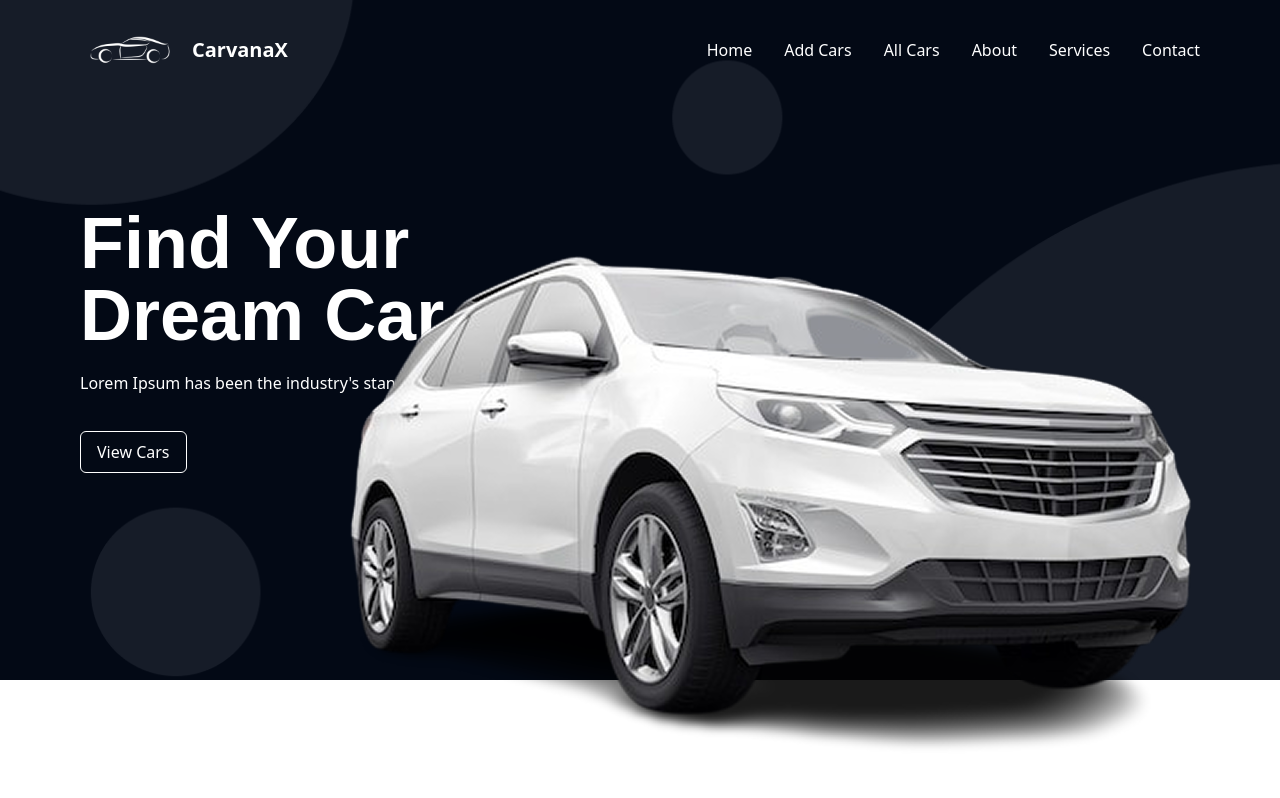
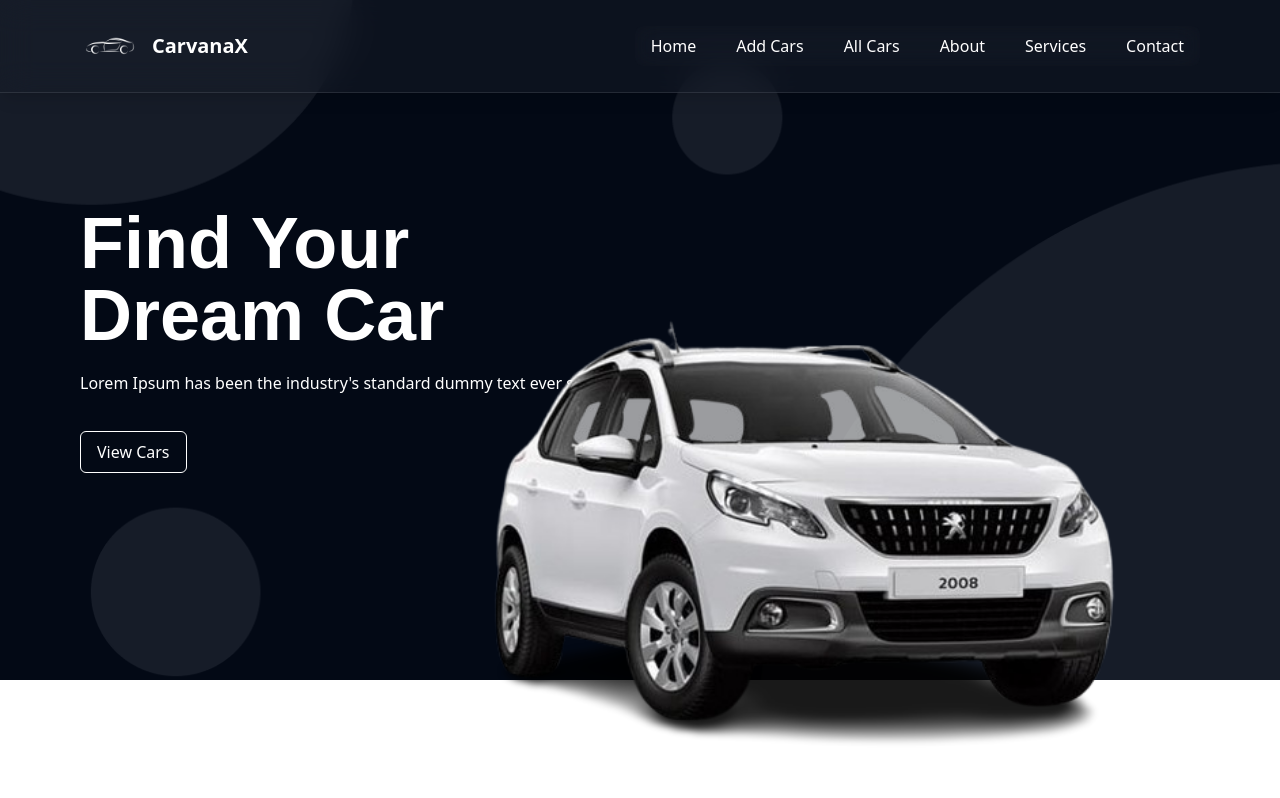
Before and after one commit to ahrafi16/CarvanaX-client, a React (Vite) app: page / in a window 1280 px wide. Shown: the top 798 px of the page. Built offline with nearby package versions, Linux system fonts and the light colour scheme; a web font is replaced by a local one.

Commit message:
Added the header fixed version

```diff
--- a/src/Components/Banner.jsx
+++ b/src/Components/Banner.jsx
@@ -27,7 +27,7 @@ const Banner = () => {
             <img
                 src="/banner_car.png"
                 alt="Banner Car"
-                className="absolute -bottom-30 right-5 md:right-15"
+                className="absolute md:w-2/3 -bottom-30 right-5 md:right-15"
             />
         </div>
     );
--- a/src/Components/FeatureCars.jsx
+++ b/src/Components/FeatureCars.jsx
@@ -4,27 +4,27 @@ const FeatureCars = () => {
         {
             "id": 1,
             "name": "Sedan",
-            "icon": "../../public/car_logo (1).png"
+            "icon": "/car_logo (1).png"
         },
         {
             "id": 2,
             "name": "Cabriolet",
-            "icon": "../../public/car_logo (2).png"
+            "icon": "/car_logo (2).png"
         },
         {
             "id": 3,
             "name": "Coupe",
-            "icon": "../../public/car_logo (3).png"
+            "icon": "/car_logo (3).png"
         },
         {
             "id": 4,
             "name": "SUV",
-            "icon": "../../public/car_logo (4).png"
+            "icon": "/car_logo (4).png"
         },
         {
             "id": 5,
             "name": "Micro",
-            "icon": "../../public/car_logo (5).png"
+            "icon": "/car_logo (5).png"
         },
     ];
     return (
--- a/src/Components/Footer.jsx
+++ b/src/Components/Footer.jsx
@@ -39,9 +39,9 @@ const Footer = () => {
                     <p className="font-medium text-white">
                         (456) 789-12301
                     </p>
-                    <p>info@modrino.co.uk</p>
-                    <p>South 13th Street</p>
-                    <p>New York, America</p>
+                    <p>info@carvanax.co.bd</p>
+                    <p>Pollibidyut,Savar</p>
+                    <p>Dhaka, Bangladesh</p>
                 </div>
 
             </div>
--- a/src/Components/Header.jsx
+++ b/src/Components/Header.jsx
@@ -1,36 +1,128 @@
 import { Link } from "react-router-dom";
+import { useState } from "react";
 
 const Header = () => {
+    const [isMenuOpen, setIsMenuOpen] = useState(false);
+
+    const toggleMenu = () => {
+        setIsMenuOpen(!isMenuOpen);
+    };
+
+    const closeMenu = () => {
+        setIsMenuOpen(false);
+    };
+
     return (
-        <nav className="bg-neutral-primary text-white fixed w-full z-20 top-0 start-0">
-            <div className="flex flex-wrap items-center justify-between mx-auto px-6 md:px-20">
-                <Link to="/" className="flex items-center space-x-3 rtl:space-x-reverse">
-                    <img src="/car_logo.png" className="w-25 brightness-0 invert" alt="CarvanaX Logo" />
-                    <span className="self-center text-xl text-heading font-semibold whitespace-nowrap">CarvanaX</span>
+        <nav className="bg-[#161C28]/50 backdrop-blur-lg text-white fixed w-full z-20 top-0 start-0 border-b border-white/10 shadow-lg">
+            <div className="flex flex-wrap items-center justify-between mx-auto px-6 md:px-20 py-4">
+                {/* Logo */}
+                <Link
+                    to="/"
+                    className="flex items-center space-x-3 rtl:space-x-reverse transition-transform hover:scale-105 duration-300"
+                    onClick={closeMenu}
+                >
+                    <img
+                        src="/car_logo.png"
+                        className="w-15 h-15 brightness-0 invert"
+                        alt="CarvanaX Logo"
+                    />
+                    <span className="self-center text-xl text-heading font-semibold whitespace-nowrap">
+                        CarvanaX
+                    </span>
                 </Link>
-                <button data-collapse-toggle="navbar-default" type="button" className="inline-flex items-center p-2 w-10 h-10 justify-center text-sm text-body rounded-base md:hidden hover:bg-neutral-secondary-soft hover:text-heading focus:outline-none focus:ring-2 focus:ring-neutral-tertiary" aria-controls="navbar-default" aria-expanded="false">
+
+                {/* Mobile Menu Button */}
+                <button
+                    onClick={toggleMenu}
+                    type="button"
+                    className="inline-flex items-center p-2 w-10 h-10 justify-center text-sm text-white rounded-lg md:hidden hover:bg-white/10 focus:outline-none focus:ring-2 focus:ring-white/20 transition-all duration-300"
+                    aria-controls="navbar-default"
+                    aria-expanded={isMenuOpen}
+                    aria-label="Toggle navigation menu"
+                >
                     <span className="sr-only">Open main menu</span>
-                    <svg className="w-6 h-6" aria-hidden="true" xmlns="http://www.w3.org/2000/svg" width="24" height="24" fill="none" viewBox="0 0 24 24"><path stroke="currentColor" strokeLinecap="round" strokeWidth="2" d="M5 7h14M5 12h14M5 17h14" /></svg>
+                    {/* Hamburger Icon with Animation */}
+                    <div className="w-6 h-5 flex flex-col justify-between">
+                        <span
+                            className={`w-full h-0.5 bg-white transition-all duration-300 ${
+                                isMenuOpen ? 'rotate-45 translate-y-2' : ''
+                            }`}
+                        />
+                        <span
+                            className={`w-full h-0.5 bg-white transition-all duration-300 ${
+                                isMenuOpen ? 'opacity-0' : ''
+                            }`}
+                        />
+                        <span
+                            className={`w-full h-0.5 bg-white transition-all duration-300 ${
+                                isMenuOpen ? '-rotate-45 -translate-y-2' : ''
+                            }`}
+                        />
+                    </div>
                 </button>
-                <div className="hidden w-full md:block md:w-auto" id="navbar-default">
-                    <ul className="font-medium flex flex-col p-4 md:p-0 mt-4 border border-default rounded-base bg-neutral-secondary-soft md:flex-row md:space-x-8 rtl:space-x-reverse md:mt-0 md:border-0 md:bg-neutral-primary">
+
+                {/* Navigation Menu */}
+                <div
+                    className={`${
+                        isMenuOpen ? 'block' : 'hidden'
+                    } w-full md:block md:w-auto transition-all duration-300 ease-in-out`}
+                    id="navbar-default"
+                >
+                    <ul className="font-medium flex flex-col p-4 md:p-0 mt-4 border border-white/10 rounded-lg bg-neutral-primary/90 backdrop-blur-md md:flex-row md:space-x-2 rtl:space-x-reverse md:mt-0 md:border-0">
                         <li>
-                            <Link to="/" className="block py-2 px-3 bg-brand rounded md:bg-transparent md:text-fg-brand md:p-0" aria-current="page">Home</Link>
+                            <Link
+                                to="/"
+                                className="block py-2 px-4 rounded-lg transition-all duration-300 hover:bg-white hover:text-[#161C28] hover:shadow-lg hover:scale-105 active:scale-95"
+                                aria-current="page"
+                                onClick={closeMenu}
+                            >
+                                Home
+                            </Link>
                         </li>
                         <li>
-                            <Link to="/addcar" className="block py-2 px-3 text-heading rounded hover:bg-neutral-tertiary md:hover:bg-transparent md:border-0 md:hover:text-fg-brand md:p-0">Add Cars</Link>
+                            <Link
+                                to="/addcar"
+                                className="block py-2 px-4 rounded-lg transition-all duration-300 hover:bg-white hover:text-[#161C28] hover:shadow-lg hover:scale-105 active:scale-95"
+                                onClick={closeMenu}
+                            >
+                                Add Cars
+                            </Link>
                         </li>
                         <li>
-                            <Link to="/allcars" className="block py-2 px-3 text-heading rounded hover:bg-neutral-tertiary md:hover:bg-transparent md:border-0 md:hover:text-fg-brand md:p-0">All Cars</Link>
+                            <Link
+                                to="/allcars"
+                                className="block py-2 px-4 rounded-lg transition-all duration-300 hover:bg-white hover:text-[#161C28] hover:shadow-lg hover:scale-105 active:scale-95"
+                                onClick={closeMenu}
+                            >
+                                All Cars
+                            </Link>
                         </li>
                         <li>
-                            <a href="#" className="block py-2 px-3 text-heading rounded hover:bg-neutral-tertiary md:hover:bg-transparent md:border-0 md:hover:text-fg-brand md:p-0">About</a>
+                            <a
+                                href="#about"
+                                className="block py-2 px-4 rounded-lg transition-all duration-300 hover:bg-white hover:text-[#161C28] hover:shadow-lg hover:scale-105 active:scale-95"
+                                onClick={closeMenu}
+                            >
+                                About
+                            </a>
                         </li>
                         <li>
-                            <a href="#" className="block py-2 px-3 text-heading rounded hover:bg-neutral-tertiary md:hover:bg-transparent md:border-0 md:hover:text-fg-brand md:p-0">Services</a>
+                            <a
+                                href="#services"
+                                className="block py-2 px-4 rounded-lg transition-all duration-300 hover:bg-white hover:text-[#161C28] hover:shadow-lg hover:scale-105 active:scale-95"
+                                onClick={closeMenu}
+                            >
+                                Services
+                            </a>
                         </li>
                         <li>
-                            <a href="#" className="block py-2 px-3 text-heading rounded hover:bg-neutral-tertiary md:hover:bg-transparent md:border-0 md:hover:text-fg-brand md:p-0">Contact</a>
+                            <a
+                                href="#contact"
+                                className="block py-2 px-4 rounded-lg transition-all duration-300 hover:bg-white hover:text-[#161C28] hover:shadow-lg hover:scale-105 active:scale-95"
+                                onClick={closeMenu}
+                            >
+                                Contact
+                            </a>
                         </li>
                     </ul>
                 </div>
--- a/src/Components/OurServices.jsx
+++ b/src/Components/OurServices.jsx
@@ -2,7 +2,7 @@
 
 const OurServices = () => {
     return (
-        <div className="px-6 md:px-20 my-30">
+        <div className="px-6 md:px-20 my-30" id="services">
             <h2 className="text-6xl sansita-black-italic text-center mb-6">Our Services</h2>
             <div className="grid md:grid-cols-12 gap-5">
                 <div className="bg-[#161C28] rounded-xl text-white col-span-12 md:col-span-4 flex flex-col justify-center items-start p-5 gap-5">
@@ -13,10 +13,10 @@ const OurServices = () => {
                     </button>
                 </div>
                 <div className="bg-blue-400  rounded-xl col-span-12 md:col-span-8">
-                    <img className="w-full h-96 rounded-xl object-cover" src="../../public/seat.jpg" alt="Seat" />
+                    <img className="w-full h-96 rounded-xl object-cover" src="/seat.jpg" alt="Seat" />
                 </div>
                 <div className="bg-green-400 rounded-xl col-span-12 md:col-span-8">
-                    <img className="w-full h-96 rounded-xl object-cover" src="../../public/handle.jpg" alt="Handle" />
+                    <img className="w-full h-96 rounded-xl object-cover" src="/handle.jpg" alt="Handle" />
                 </div>
                 <div className="bg-[#161C28] rounded-xl text-white col-span-12 md:col-span-4 flex flex-col justify-center items-start p-5 gap-5">
                     <h2 className="text-5xl sansita-regular-italic">All Brands</h2>
--- a/src/Components/TopCategories.jsx
+++ b/src/Components/TopCategories.jsx
@@ -1,3 +1,4 @@
+import { Link } from "react-router-dom";
 
 
 const TopCategories = () => {
@@ -24,11 +25,13 @@ const TopCategories = () => {
             <div className="mt-10 relative">
                 <div className="absolute text-white md:top-1/5 p-3 md:p-10">
                     <h1 className="md:text-4xl text-white sansita-bold-italic mb-2 md:mb-4">Rolls Royce Wraith</h1>
-                    <button className="border rounded-md bg-brand px-2 py-1 md:px-4 md:py-2 md:mt-4 hover:bg-brand-dark cursor-pointer hover:bg-white hover:text-black">
-                        Learn More
-                    </button>
+                    <Link to="/allcars">
+                        <button className="border rounded-md bg-brand px-2 py-1 md:px-4 md:py-2 md:mt-4 hover:bg-brand-dark cursor-pointer hover:bg-white hover:text-black">
+                            Learn More
+                        </button>
+                    </Link>
                 </div>
-                <img className="w-full" src="/public/rolls_royce.png" alt="Rolls Royce" />
+                <img className="w-full" src="/rolls_royce.png" alt="Rolls Royce" />
             </div>
         </div>
     );
--- a/src/Routes/AddCar.jsx
+++ b/src/Routes/AddCar.jsx
@@ -23,7 +23,7 @@ const AddCar = () => {
 
     }
     return (
-        <div className="min-h-screen bg-gray-100 flex items-center justify-center px-4 py-10">
+        <div className="min-h-screen bg-gray-100 flex items-center justify-center px-4 py-30">
             <div className="w-full max-w-3xl bg-white rounded-xl shadow-lg p-6 md:p-10">
                 <h2 className="text-2xl font-semibold mb-6 text-gray-800">
                     Add New Car
--- a/src/Routes/AllCars.jsx
+++ b/src/Routes/AllCars.jsx
@@ -49,7 +49,7 @@ const AllCars = () => {
     };
 
     return (
-        <div className="min-h-screen bg-gray-100 py-10 px-4 md:px-10">
+        <div className="min-h-screen bg-gray-100 py-30 px-4 md:px-10">
             <h2 className="text-3xl font-semibold mb-8 text-gray-800 text-center">All Cars</h2>
 
             <div className="grid grid-cols-1 sm:grid-cols-2 md:grid-cols-3 lg:grid-cols-4 gap-6">
--- a/src/Routes/CarDetails.jsx
+++ b/src/Routes/CarDetails.jsx
@@ -6,7 +6,7 @@ const CarDetails = () => {
     const navigate = useNavigate();
 
     return (
-        <div className="min-h-screen bg-gray-100 px-4 md:px-10 py-10">
+        <div className="min-h-screen bg-gray-100 px-4 md:px-10 py-30">
             <button
                 onClick={() => navigate(-1)}
                 className="flex items-center gap-2 mb-6 text-blue-600 hover:underline"
--- a/src/Routes/UpdateCar.jsx
+++ b/src/Routes/UpdateCar.jsx
@@ -34,7 +34,7 @@ const UpdateCar = () => {
             })
     }
     return (
-        <div className="min-h-screen bg-gray-100 flex items-center justify-center px-4 py-10">
+        <div className="min-h-screen bg-gray-100 flex items-center justify-center px-4 py-30">
             <div className="w-full max-w-3xl bg-white rounded-xl shadow-lg p-6 md:p-10">
                 <h2 className="text-2xl font-semibold mb-6 text-gray-800">
                     Update Car
```
Also changed, not shown: public/banner_car.png.
